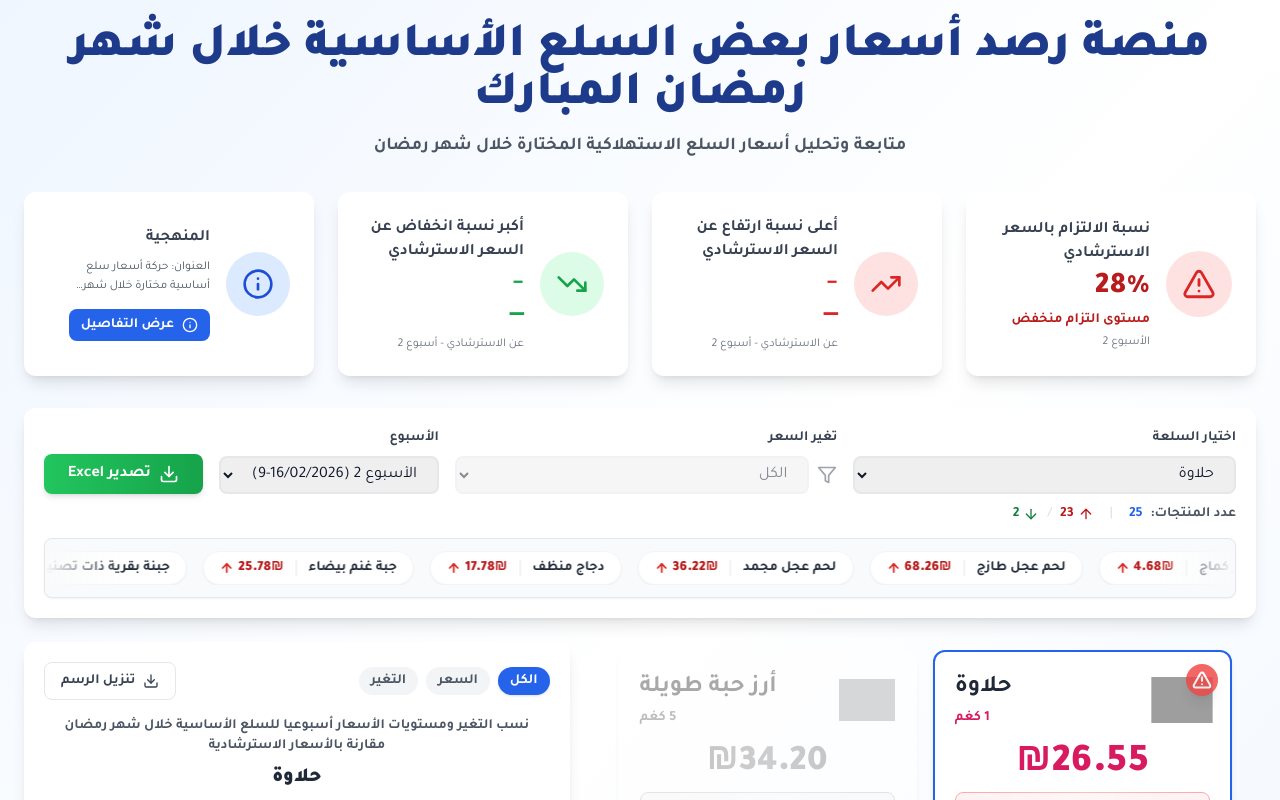
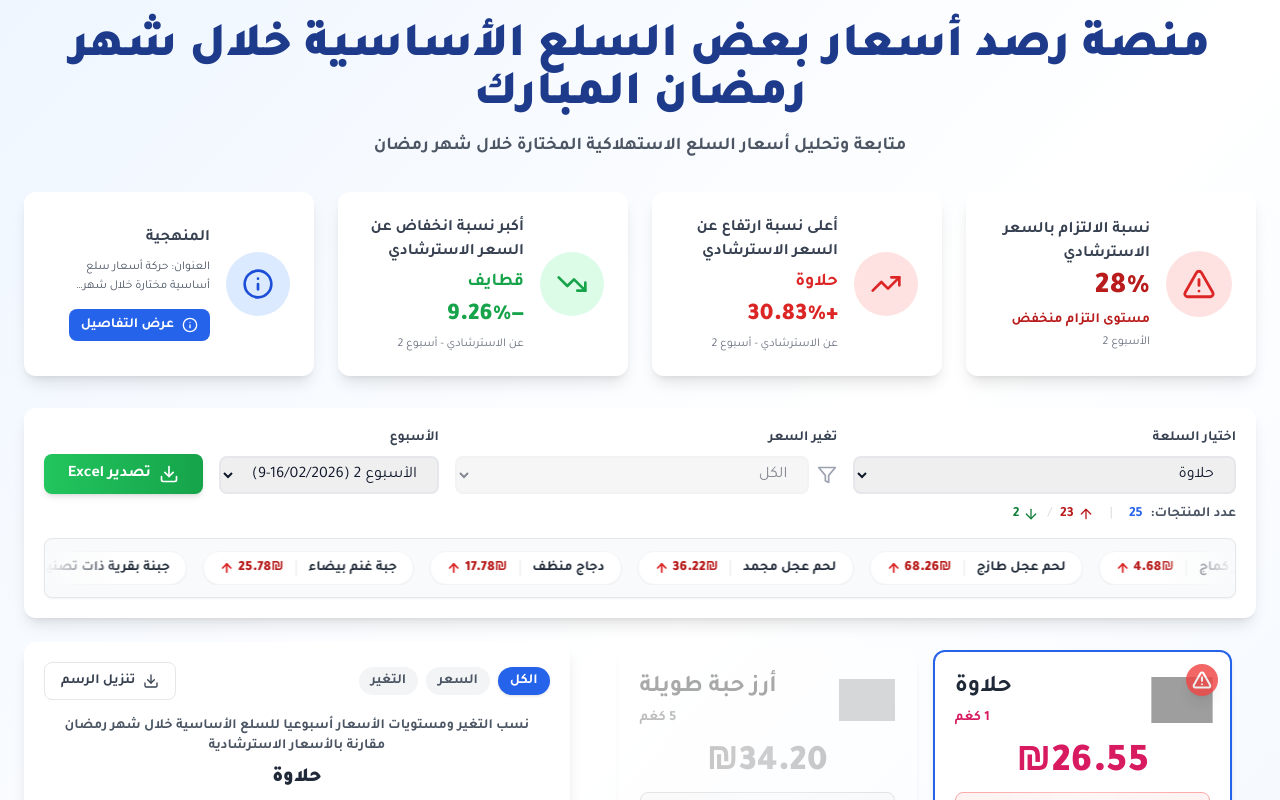
Before and after one commit to Mohammed-basel/test, a React (Vite) app: page / in a window 1280 px wide. Shown: the top 800 px of the page. Built offline with nearby package versions, Linux system fonts and the light colour scheme; grey boxes are pictures that could not be loaded.

Commit message:
Update App.tsx

```diff
--- a/src/App.tsx
+++ b/src/App.tsx
@@ -33,7 +33,7 @@ const adherenceByWeek: Record<number, number> = {
   2: 28,
 };
 
-const manualAdherence = adherenceByWeek[currentWeek];
+const manualAdherence = adherenceByWeek[currentWeek] ?? 0;
 
 
   const weekOptions = useMemo(() => {
@@ -305,12 +305,14 @@ URL.revokeObjectURL(url);
           </div>
         )}
 
-        <KPICards
-          products={products}
-          currentWeek={currentWeek}
-          maxWeek={maxWeek}
-          adherencePercent={manualAdherence}
-        />
+      <KPICards
+        products={products}
+        currentWeek={currentWeek}
+        maxIncrease={maxIncrease}
+        maxDecrease={maxDecrease}
+        adherencePercent={manualAdherence}
+      />
+
 
         <div className="bg-white rounded-xl shadow-lg p-5 mb-6">
           <div className="flex flex-col md:flex-row gap-4 items-stretch md:items-end">
```
